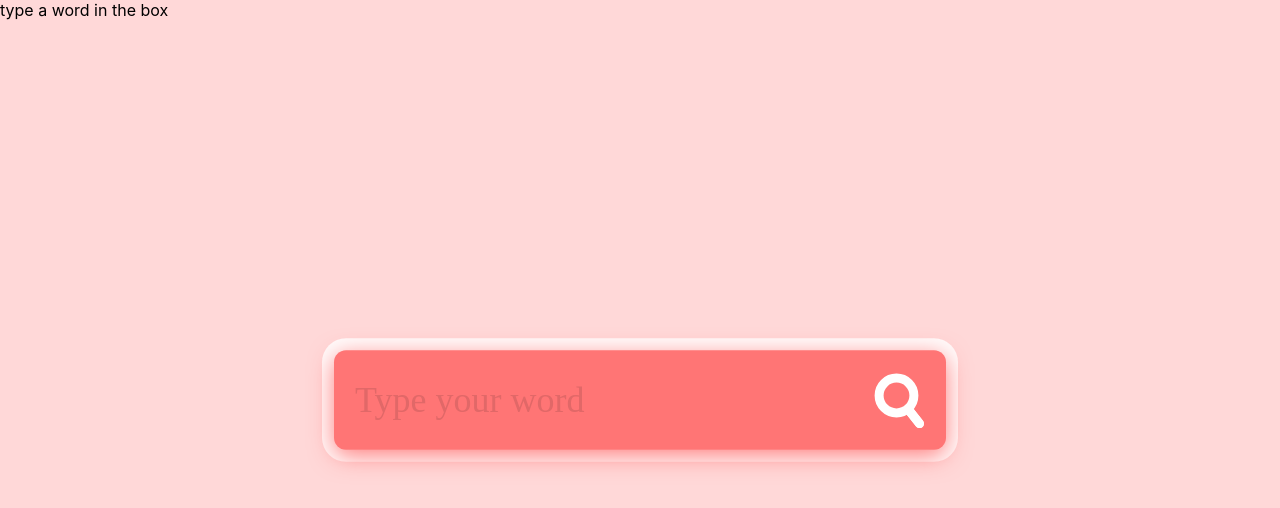
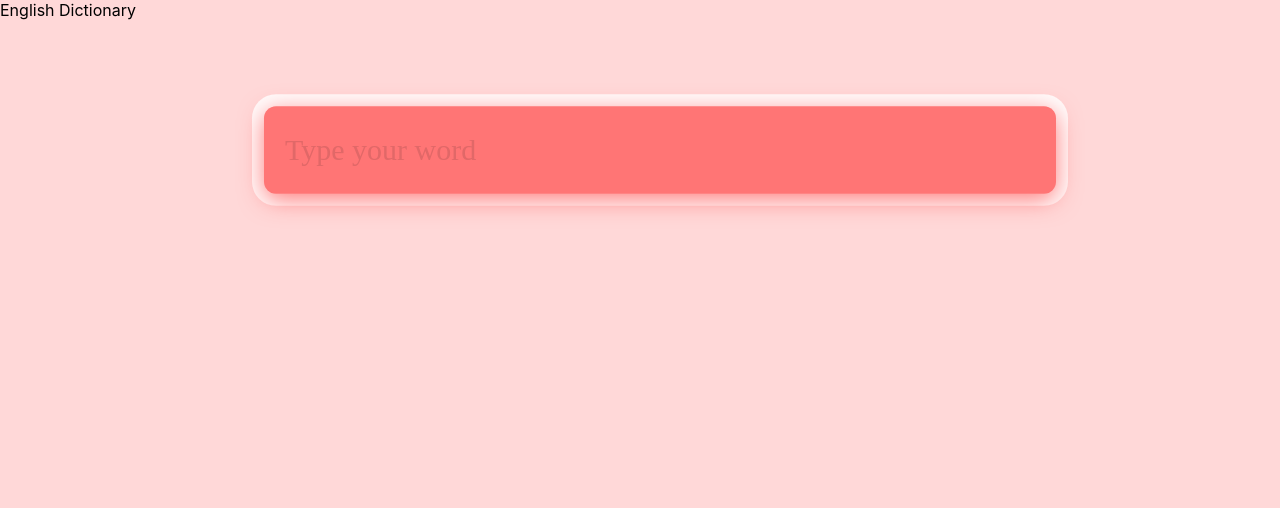
Before and after one commit to potlitel/React-English-Dictionary, a React (Vite) app: page / in a window 1280 px wide. Shown: the top 508 px of the page. Built offline with nearby package versions, Linux system fonts and the light colour scheme.

Commit message:
Se adiciona spinner a la hora de consultar el API.

```diff
--- a/index.html
+++ b/index.html
@@ -5,6 +5,10 @@
     <link rel="icon" type="image/svg+xml" href="/src/favicon.svg" />
     <meta name="viewport" content="width=device-width, initial-scale=1.0" />
     <script src="https://code.jquery.com/jquery-3.6.0.min.js"></script>
+     <!--<link
+      href="https://cdn.jsdelivr.net/npm/bootstrap@5.0.2/dist/css/bootstrap.min.css"
+      rel="stylesheet"
+    />-->
     <title>Vite App</title>
   </head>
   <body>
--- a/package.json
+++ b/package.json
@@ -8,6 +8,11 @@
     "preview": "vite preview"
   },
   "dependencies": {
+    "@chakra-ui/react": "^2.1.2",
+    "@emotion/react": "^11.9.0",
+    "@emotion/styled": "^11.8.1",
+    "bootstrap": "^5.0.1",
+    "framer-motion": "^6.3.6",
     "jquery": "^3.6.0",
     "react": "^18.0.0",
     "react-dom": "^18.0.0",
--- a/src/App.css
+++ b/src/App.css
@@ -35,10 +35,10 @@ button {
 
 #cover {
   position: absolute;
-  top: 50%;
+  top: 20%;
   left: 0;
   right: 0;
-  width: 950px;
+  width: 1250px;
   padding: 35px;
   margin: -83px auto 0 auto;
   background-color: #ff7575;
@@ -48,13 +48,13 @@ button {
 }
 
 form {
-  height: 96px;
+  height: 76px;
 }
 
 input[type="text"] {
   width: 100%;
-  height: 96px;
-  font-size: 60px;
+  height: 76px;
+  font-size: 50px;
   line-height: 1;
 }
 
@@ -70,8 +70,8 @@ input[type="text"]::placeholder {
 button {
   position: relative;
   display: block;
-  width: 84px;
-  height: 96px;
+  width: 74px;
+  height: 86px;
   cursor: pointer;
 }
 
@@ -148,3 +148,38 @@ button span:after {
   width: 40px;
   background-color: #fff;
 }
+.grid {
+  min-height: 100%;
+  display: flex;
+  flex-wrap: wrap;
+  flex-direction: row;
+  margin-top: 15%;
+}
+.grid > div {
+  display: flex;
+  flex-basis: calc(33.33% - 14px);
+  justify-content: center;
+  flex-direction: column;
+}
+
+.grid > div:last-child {
+  display: flex;
+  margin-top: 0px;
+  flex-basis: calc(100% - 22px);
+  justify-content: center;
+  flex-direction: column;
+}
+
+.grid > div > div {
+  display: flex;
+  justify-content: center;
+  flex-direction: row;
+}
+
+
+
+.box { margin: 10px 0 10px 10px}
+.box1 { background-color: red; }
+.box2 { background-color: orange; }
+.box3 { background-color: purple; }
+.box4 { background-color: #ffd8d8; }
--- a/src/App.jsx
+++ b/src/App.jsx
@@ -1,7 +1,8 @@
-import { useEffect, useState } from "react";
+import { Suspense, useEffect, useState } from "react";
 import logo from "./logo.svg";
 import "./App.css";
 import Result from "./components/Results";
+import LoadingSpinner from "./components/LoadingSpinner";
 //import "./functions"
 
 function App() {
@@ -9,7 +10,7 @@ function App() {
   const [mean, setMean] = useState([]);
   const [main, setMain] = useState([]);
   const [audio, setAudio] = useState();
-  const data = "";
+  const [isLoading, setIsLoading] = useState(false);
 
   /*$(document).ready(function () {
     var submitIcon = $(".searchbox-icon");
@@ -66,19 +67,31 @@ function App() {
     }
   }*/
 
+  const sleep = (milliseconds) => {
+    return new Promise((resolve) => setTimeout(resolve, milliseconds));
+  };
+
   const dataApi = async () => {
+    setIsLoading(true);
     const data = await fetch(
       `https://api.dictionaryapi.dev/api/v2/entries/en/${word}`
     );
     const dataJ = await data.json();
+    await sleep(2000); //wait 5 seconds
+    setIsLoading(false); // Hide loading screen
+    if (dataJ.title != "No Definitions Found") {
       setMean(dataJ);
       console.log(dataJ);
       setMain(dataJ[0]);
       console.log(dataJ[0]);
       const url = dataJ[0].phonetics[0].audio;
       setAudio(url);
+    } else {
+      setWord("");
+      setMean([]);
+      setMain([]);
+    }
   };
-
 
   useEffect(() => {
     //dataApi();
@@ -90,31 +103,44 @@ function App() {
   };
 
   return (
-    <>
-      <div id="cover">
+    <div>
+      <div id="cover" className="container-fluid">
         <form method="get" action="">
           <div class="tb">
             <div class="td">
-              <input type="text" placeholder="Type your word" required value={word}
-              onChange={(e) => setWord(e.target.value)} />
+              <input
+                type="text"
+                placeholder="Type your word"
+                required
+                value={word}
+                onChange={(e) => setWord(e.target.value)}
+              />
             </div>
+            {word ? (
               <div class="td" id="s-cover">
-              <button onClick={Search}>
+                <button onClick={Search} disabled={isLoading}>
                   <div id="s-circle"></div>
                   <span></span>
                 </button>
               </div>
-            <div></div>
+            ) : null}
           </div>
         </form>
       </div>
+      <div>
         {word === "" ? (
+          isLoading ? (
+            <LoadingSpinner />
+          ) : (
             <Result mean={mean} main={main} audio={audio} />
+          )
         ) : (
           <div className="fs-1 text-capitalize text-center fw-bold text-decoration-underline text-white bg-dark extra">
-          type a word in the box
+            English Dictionary
           </div>
         )}
+      </div>
+
       {/*<div class="container">
         <form class="searchbox">
           <input
@@ -142,7 +168,7 @@ function App() {
         </div>
         <span class="close" onClick={(event)=>searchToggle(this,event)}></span>
       </div>*/}
-    </>
+    </div>
   );
 }
 
--- /dev/null
+++ b/src/components/LoadingSpinner.jsx
@@ -0,0 +1,11 @@
+import React from "react";
+import "../spinner.css";
+
+export default function LoadingSpinner() {
+  return (
+    <div className="spinner-container">
+      <div className="loading-spinner">
+      </div>
+    </div>
+  );
+}
--- a/src/components/Results.jsx
+++ b/src/components/Results.jsx
@@ -4,12 +4,13 @@ import "react-h5-audio-player/lib/styles.css";
 const Result = ({ mean, main, audio }) => {
   return (
     <>
-      <div className="container-fluid">
-        <div className="row dark-theme">
-          <div className="col-12 text-center text-capitalize fs-1 fw-bold text-decoration-underline mb-4">
-            {main.word}
-          </div>
-          {audio ? (
+      <div className="grid">
+        <div className="box box4" style={{textAlign: "center"}}>
+          {
+            main.word ? main.word : <p>No Definitions Found</p>
+          }
+        </div>
+        {/*audio ? (
             <AudioPlayer
               autoPlay
               src={audio}
@@ -18,8 +19,7 @@ const Result = ({ mean, main, audio }) => {
             />
           ) : (
             <div className="color fs-3 text-center">Audio not found</div>
-          )}
-        </div>
+          )*/}
       </div>
     </>
   );
--- /dev/null
+++ b/src/spinner.css
@@ -0,0 +1,24 @@
+@keyframes spinner {
+  0% {
+    transform: rotate(0deg);
+  }
+  100% {
+    transform: rotate(360deg);
+  }
+}
+.loading-spinner {
+  width: 50px;
+  height: 50px;
+  border: 10px solid #f3f3f3; /* Light grey */
+  border-top: 10px solid #383636; /* Blue */
+  border-radius: 50%;
+  animation: spinner 1.5s linear infinite;
+}
+
+.spinner-container {
+  display: grid;
+  justify-content: center;
+  align-items: center;
+  height: 350px;
+  margin-top: 8em;
+}
```
Also changed, not shown: 2 other files (tests, documents, lock files or other folders). Lines whose indentation alone changed are shown as unchanged.
